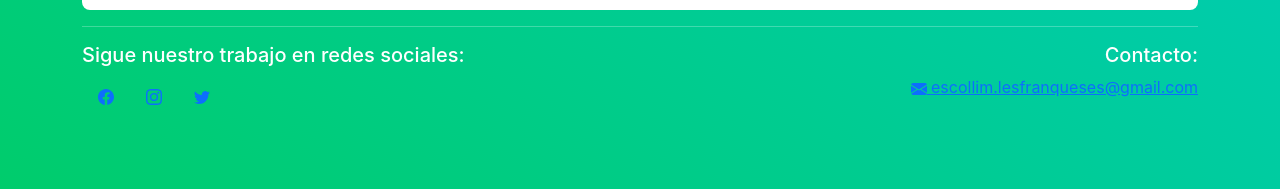
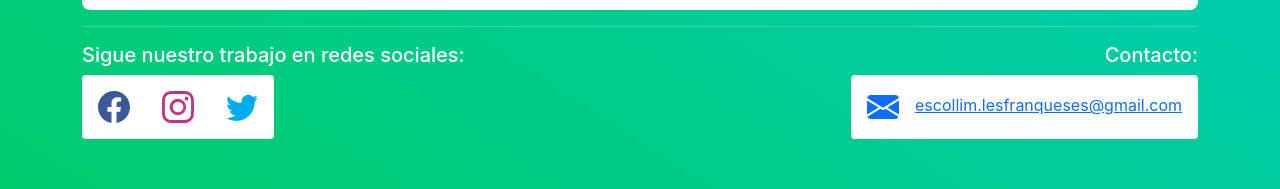
Before and after one commit to davidleiva/escollim-web, a Gatsby site: page / in a window 1280 px wide. Shown: the part 518-707 px from the top of the page. Built offline with nearby package versions, Linux system fonts and the light colour scheme; Gatsby itself is replaced by a stand-in of ours.

Commit message:
adding small changes

```diff
--- a/src/pages/index.js
+++ b/src/pages/index.js
@@ -70,7 +70,10 @@ const IndexPage = () => {
                 </a>
               </h3>
               <h4 className="mb-4 d-md-none">
-                <a href="https://twitter.com/search?q=NOalCierreDeLosBancosEnBellavista&src=typed_query&f=top" target="_blank">
+                <a
+                  href="https://twitter.com/search?q=NOalCierreDeLosBancosEnBellavista&src=typed_query&f=top"
+                  target="_blank"
+                >
                   <small>#NOalCierreDeLosBancosEnBellavista</small>
                 </a>
               </h4>
@@ -81,7 +84,13 @@ const IndexPage = () => {
                     <br />
                     <b>Miércoles 15 y 22</b> de Septiembre{" "}
                     <b>
-                      a partir de las 10hh en la <a href="https://goo.gl/maps/GrWasZW8KudksFhA6" target="_blank">Plaza Espanya</a>
+                      a partir de las 10hh en la{" "}
+                      <a
+                        href="https://goo.gl/maps/GrWasZW8KudksFhA6"
+                        target="_blank"
+                      >
+                        Plaza Espanya
+                      </a>
                     </b>
                     .
                   </p>
@@ -94,7 +103,12 @@ const IndexPage = () => {
                     Próxima <b>asamblea</b> el día <b>Miércoles día 22</b> a las{" "}
                     <b>18:00hh</b> en el{" "}
                     <b>
-                      <a href="https://goo.gl/maps/HUsgRBxKvtNWuKbJ9" target="_blank">local parroquial de Bellavista</a>
+                      <a
+                        href="https://goo.gl/maps/HUsgRBxKvtNWuKbJ9"
+                        target="_blank"
+                      >
+                        local parroquial de Bellavista
+                      </a>
                     </b>
                     .
                   </p>
@@ -107,17 +121,17 @@ const IndexPage = () => {
         <div className="row">
           <div className="col-12 col-md-6 mb-4">
             <h5>Sigue nuestro trabajo en redes sociales:</h5>
-            <ul className="list-group list-group-flush list-group-horizontal">
-              <li className="list-group-item bg-transparent border-0">
+            <ul className="list-group list-group-horizontal">
+              <li className="list-group-item border-0 p-3">
                 <a
                   href="https://www.facebook.com/Escollim-Les-Franqueses-102291522207657"
                   target="_blank"
                 >
                   <svg
                     xmlns="http://www.w3.org/2000/svg"
-                    width="16"
-                    height="16"
-                    fill="currentColor"
+                    width="32"
+                    height="32"
+                    fill="#3b5998"
                     class="bi bi-facebook"
                     viewBox="0 0 16 16"
                   >
@@ -126,13 +140,13 @@ const IndexPage = () => {
                   <span className="d-none">Facebook</span>
                 </a>
               </li>
-              <li className="list-group-item bg-transparent border-0">
+              <li className="list-group-item border-0 p-3">
                 <a href="https://www.instagram.com/escollim/" target="_blank">
                   <svg
                     xmlns="http://www.w3.org/2000/svg"
-                    width="16"
-                    height="16"
-                    fill="currentColor"
+                    width="32"
+                    height="32"
+                    fill="#C13584"
                     class="bi bi-instagram"
                     viewBox="0 0 16 16"
                   >
@@ -141,13 +155,13 @@ const IndexPage = () => {
                   <span className="d-none">Instagram</span>
                 </a>
               </li>
-              <li className="list-group-item bg-transparent border-0">
+              <li className="list-group-item border-0 p-3">
                 <a href="https://twitter.com/escollim" target="_blank">
                   <svg
                     xmlns="http://www.w3.org/2000/svg"
-                    width="16"
-                    height="16"
-                    fill="currentColor"
+                    width="32"
+                    height="32"
+                    fill="#00ACEE"
                     class="bi bi-twitter"
                     viewBox="0 0 16 16"
                   >
@@ -160,19 +174,24 @@ const IndexPage = () => {
           </div>
           <div className="col-12 col-md-6 text-md-end mb-5">
             <h5>Contacto:</h5>
+            <ul className="list-group list-group-horizontal justify-content-md-end">
+              <li className="list-group-item border-0 p-3" style={{ borderBottomLeftRadius: '0.25rem' }}>
                 <a href="mailto:escollim.lesfranqueses@gmail.com">
                   <svg
                     xmlns="http://www.w3.org/2000/svg"
-                width="16"
-                height="16"
+                    width="32"
+                    height="32"
                     fill="currentColor"
                     class="bi bi-envelope-fill"
                     viewBox="0 0 16 16"
+                    className="me-3"
                   >
                     <path d="M.05 3.555A2 2 0 0 1 2 2h12a2 2 0 0 1 1.95 1.555L8 8.414.05 3.555zM0 4.697v7.104l5.803-3.558L0 4.697zM6.761 8.83l-6.57 4.027A2 2 0 0 0 2 14h12a2 2 0 0 0 1.808-1.144l-6.57-4.027L8 9.586l-1.239-.757zm3.436-.586L16 11.801V4.697l-5.803 3.546z" />
-              </svg>{" "}
+                  </svg>
                   <span>escollim.lesfranqueses@gmail.com</span>
                 </a>
+              </li>
+            </ul>
           </div>
         </div>
       </div>
```
Lines whose indentation alone changed are shown as unchanged.
